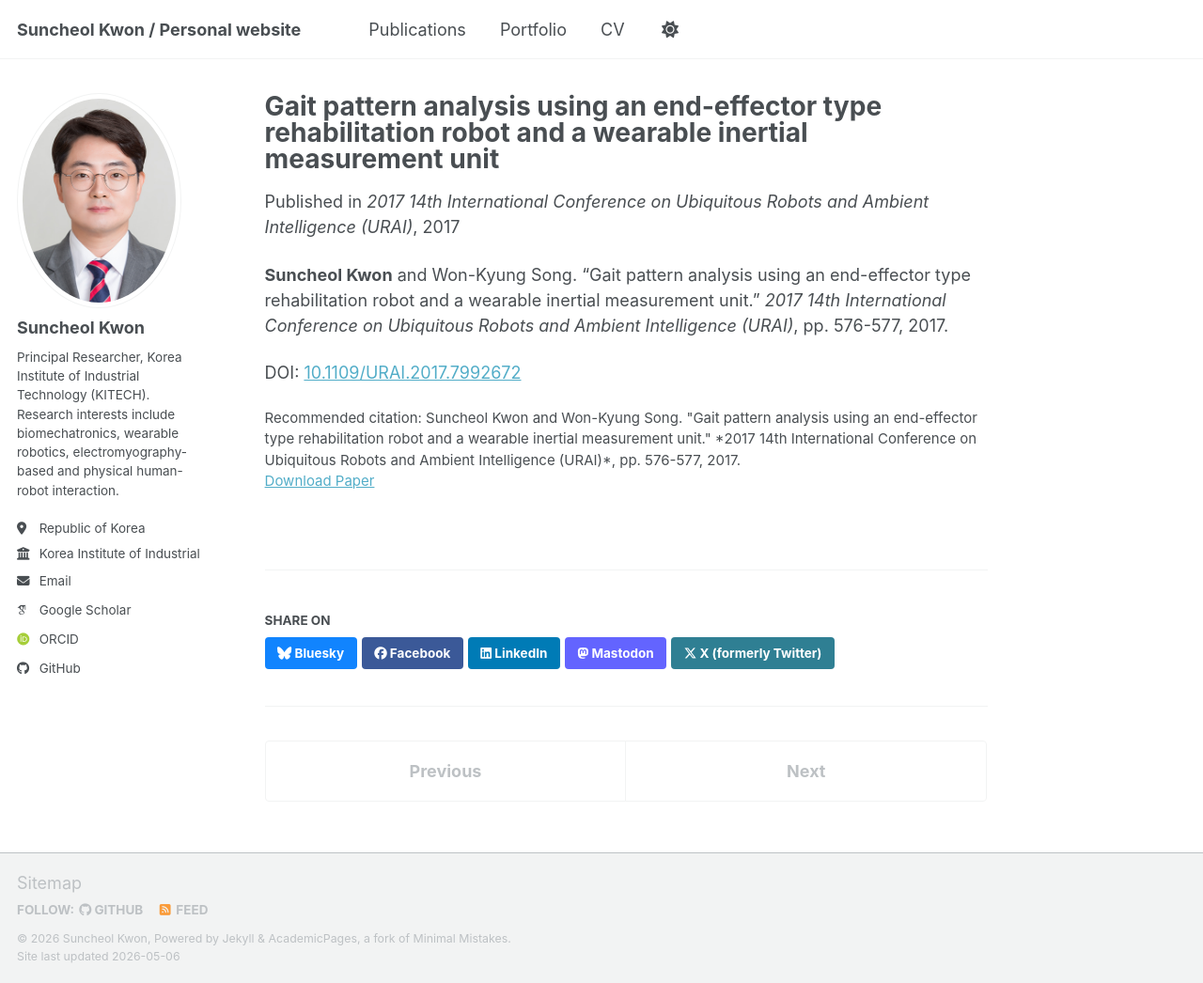
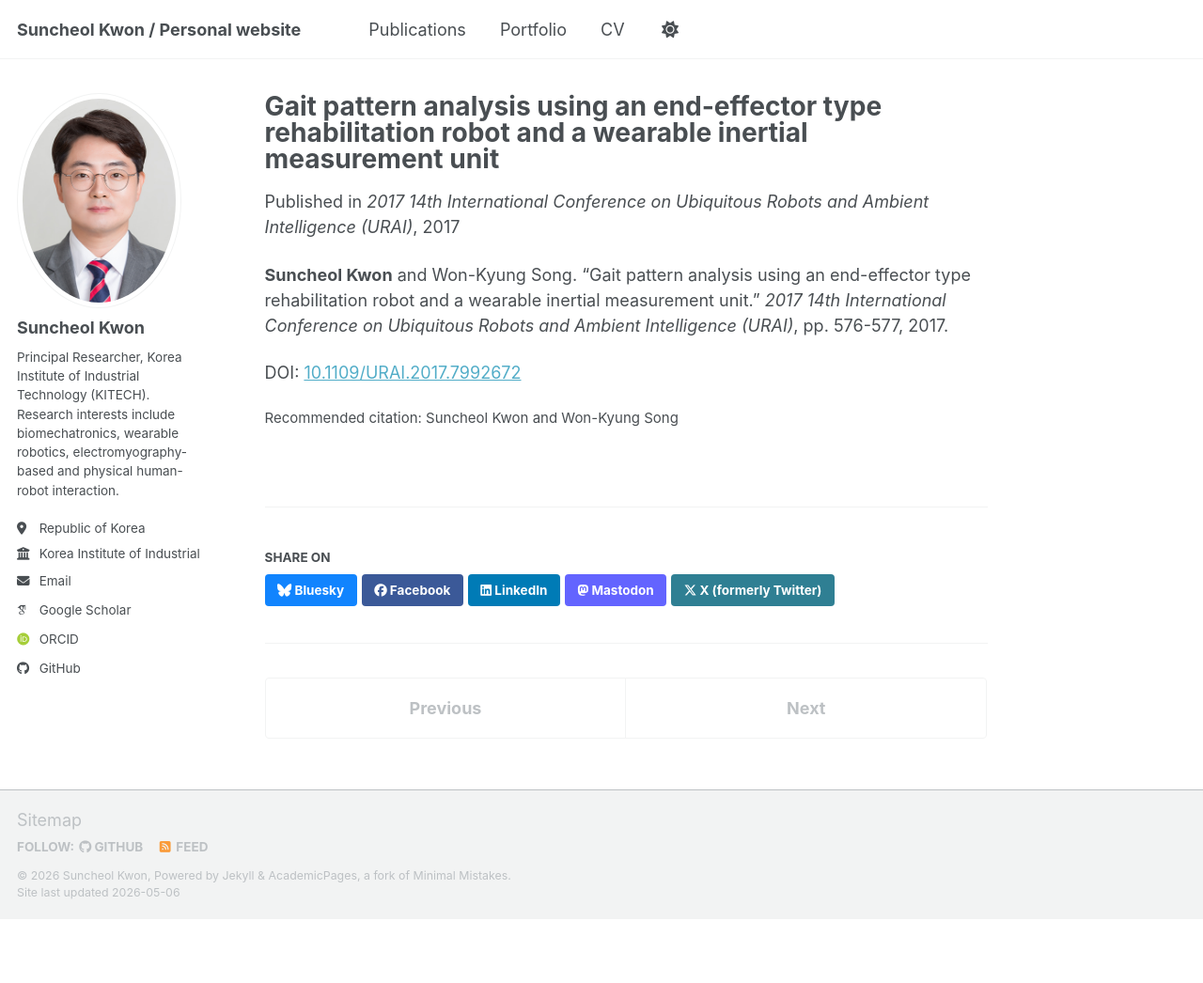
Before and after one commit to suncheolkwon/suncheolkwon.github.io, a Jekyll site: the page built from _publications/2017-2017urai-skwon-gaitpattern.md, in a window 1280 px wide and 1046 px high. Shown: the whole window at 94% size. Built offline with Jekyll 4.4.1, drawn with Linux system fonts in a browser that asks for light colours; some web fonts are replaced; a script bundle is joined from its source files by our own code; library files that are not in the unit come from our copies.

Commit message:
Update publication date and citation details

```diff
--- a/_publications/2017-2017urai-skwon-gaitpattern.md
+++ b/_publications/2017-2017urai-skwon-gaitpattern.md
@@ -4,10 +4,12 @@ collection: publications
 category: conferences
 permalink: /publication/2017urai-skwon-gaitpattern
 excerpt: ""
-date: 2017-01-01
+date: 2017-06-28
 venue: "2017 14th International Conference on Ubiquitous Robots and Ambient Intelligence (URAI)"
-paperurl: "https://doi.org/10.1109/URAI.2017.7992672"
-citation: "Suncheol Kwon and Won-Kyung Song. \"Gait pattern analysis using an end-effector type rehabilitation robot and a wearable inertial measurement unit.\" *2017 14th International Conference on Ubiquitous Robots and Ambient Intelligence (URAI)*, pp. 576-577, 2017."
+doi: "10.1109/URAI.2017.7992672"
+citation: "Suncheol Kwon and Won-Kyung Song"
+badges:
+  - "1st author"
 ---
 
 **Suncheol Kwon** and Won-Kyung Song. "Gait pattern analysis using an end-effector type rehabilitation robot and a wearable inertial measurement unit." *2017 14th International Conference on Ubiquitous Robots and Ambient Intelligence (URAI)*, pp. 576-577, 2017.
```
